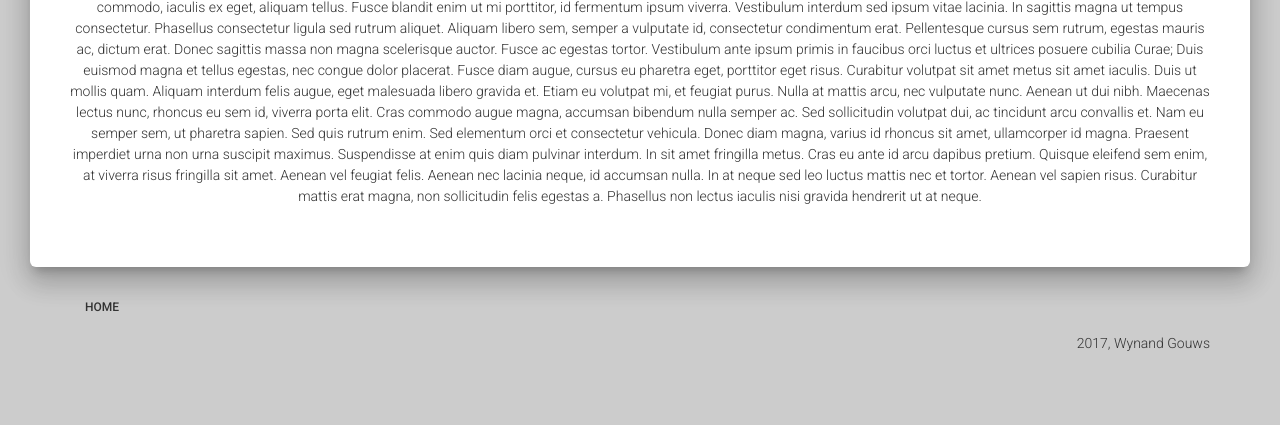
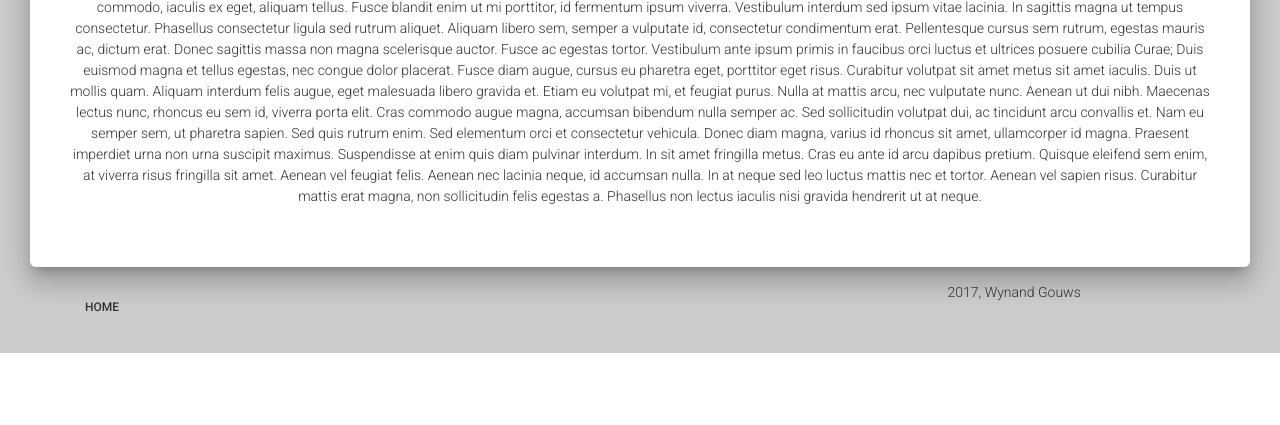
Before and after one commit to WnndGws/wynsite_old, a Django app: page /wynand/ in a window 1280 px wide. Shown: the part 750-1175 px from the top of the page. After the commit the page ends 1103 px from the top, so only its background shows below. Run offline with Django 3.2, Linux system fonts and the light colour scheme; some libraries are stand-ins or nearby versions.

Commit message:
1st addition of .col-xs

```diff
--- a/wynand/templates/wynand/includes/footer.html
+++ b/wynand/templates/wynand/includes/footer.html
@@ -1,6 +1,7 @@
 <footer class="footer">
     <div class="container">
-        <div align="left">
+        <div class="row">
+            <div class="col-xs-3">
                 <ul>
                     <li>
                         <a href="/">Home</a>
@@ -8,11 +9,7 @@
                 </ul>
             </div>
 
-        <div align="right">
-            2017, Wynand Gouws
-        </div>
-
-        <div align="center">
+            <div class="col-xs-6">
                 <script async src="//pagead2.googlesyndication.com/pagead/js/adsbygoogle.js"></script>
                 <!-- BottomBannerBetter -->
                 <ins class="adsbygoogle"
@@ -24,8 +21,13 @@
                     (adsbygoogle = window.adsbygoogle || []).push({});
                 </script>
             </div>
+
+            <div class="col-xs-3">
+                2017, Wynand Gouws
             </div>
 
+        </div>
+    </div>
     <script>
     (function(i,s,o,g,r,a,m){i['GoogleAnalyticsObject']=r;i[r]=i[r]||function(){
     (i[r].q=i[r].q||[]).push(arguments)},i[r].l=1*new Date();a=s.createElement(o),
```
Lines whose indentation alone changed are shown as unchanged.
